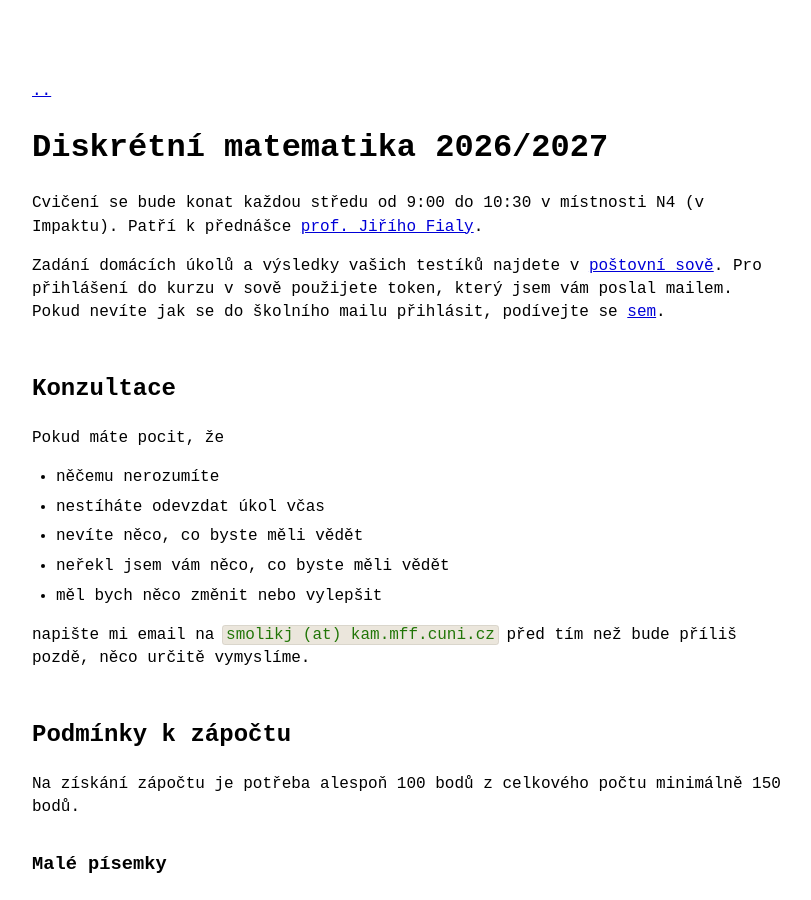
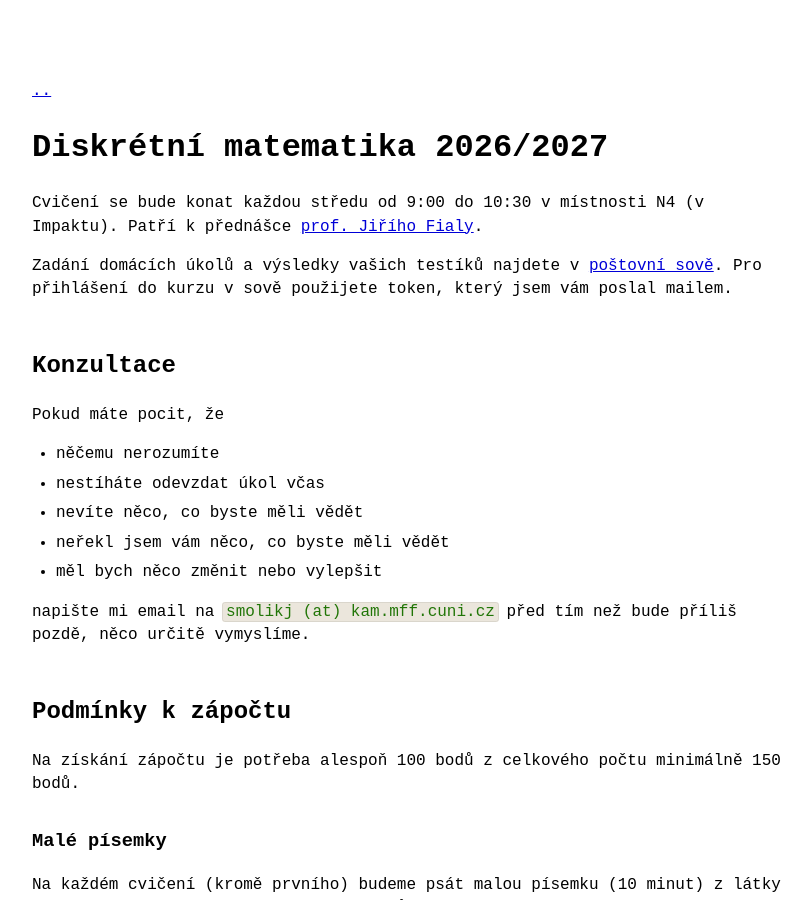
Before and after one commit to Couleslaw/couleslaw.github.io, a Jekyll site: the page built from teaching/2627/dm/index.md, in a window 1280 px wide and 900 px high. Shown: the whole window, without its empty margins (233-1044 px from the left). Built offline with Jekyll 4.4.1, drawn with Linux system fonts in a browser that asks for light colours.

```diff
--- a/teaching/2627/dm/index.md
+++ b/teaching/2627/dm/index.md
@@ -9,7 +9,7 @@
 
 Cvičení se bude konat každou středu od 9:00 do 10:30 v místnosti N4 (v Impaktu). Patří k přednášce [prof. Jiřího Fialy](https://kam.mff.cuni.cz/~fiala/index.shtml.cs).
 
-Zadání domácích úkolů a výsledky vašich testíků najdete v [poštovní sově](https://owl.mff.cuni.cz/). Pro přihlášení do kurzu v sově použijete token, který jsem vám poslal mailem. Pokud nevíte jak se do školního mailu přihlásit, podívejte se [sem](https://wiki.matfyz.cz/M365).
+Zadání domácích úkolů a výsledky vašich testíků najdete v [poštovní sově](https://owl.mff.cuni.cz/). Pro přihlášení do kurzu v sově použijete token, který jsem vám poslal mailem.
 
 ## Konzultace
 
```
Also changed, not shown: 1 other file.
